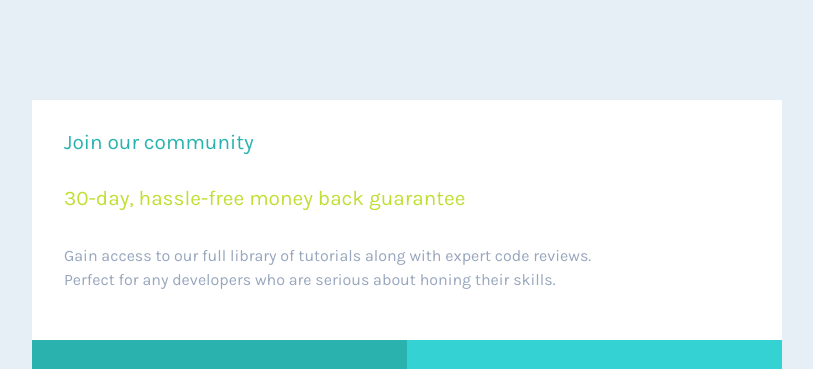
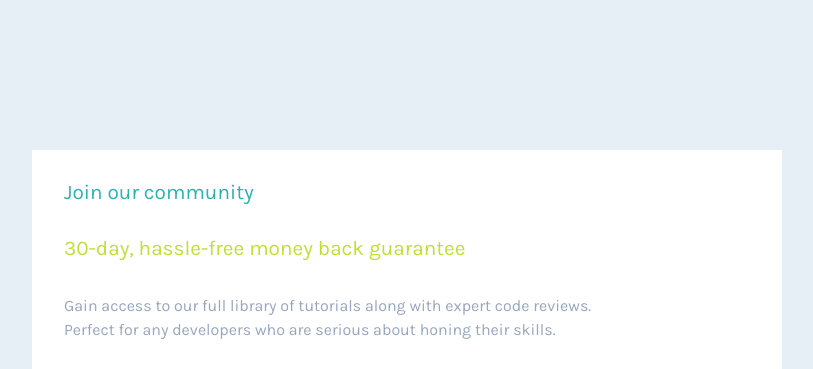
Before and after one commit to GecikaDM/Single-price-grid-component, a plain HTML site: page index.html in a window 1280 px wide. Shown: the top 369 px of the page, without its empty margins (233-1046 px from the left). Drawn offline with Linux system fonts and the light colour scheme.

Commit message:
style: margin-container

```diff
--- a/css/style.css
+++ b/css/style.css
@@ -135,7 +135,7 @@ a {
     grid-template-columns: repeat(2, 1Fr);
     grid-template-rows: 30% 30%;
     width: 90%;
-    margin: 100px auto 0 auto;
+    margin: 150px auto 0 auto;
 
   }
   .box1 {
```
